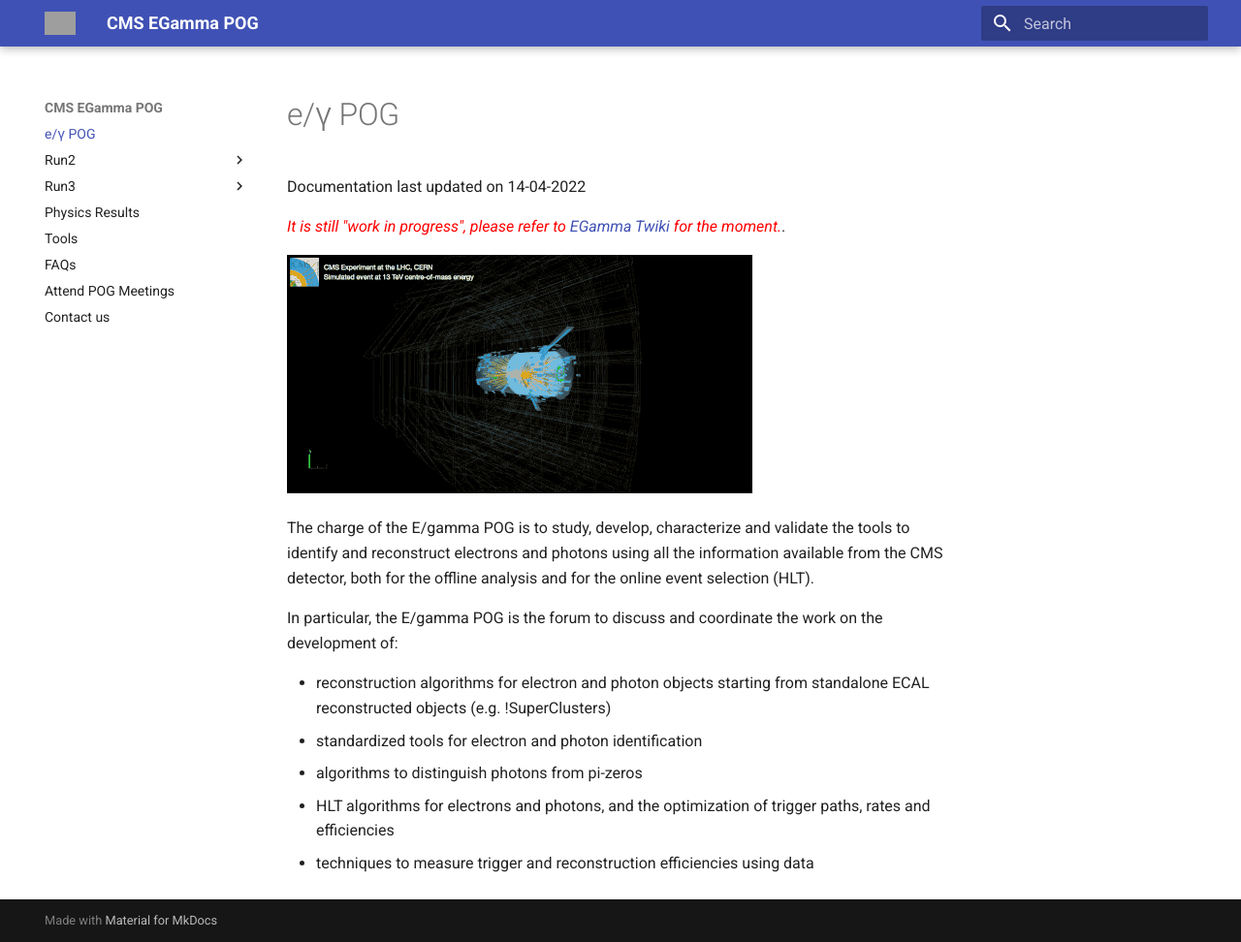
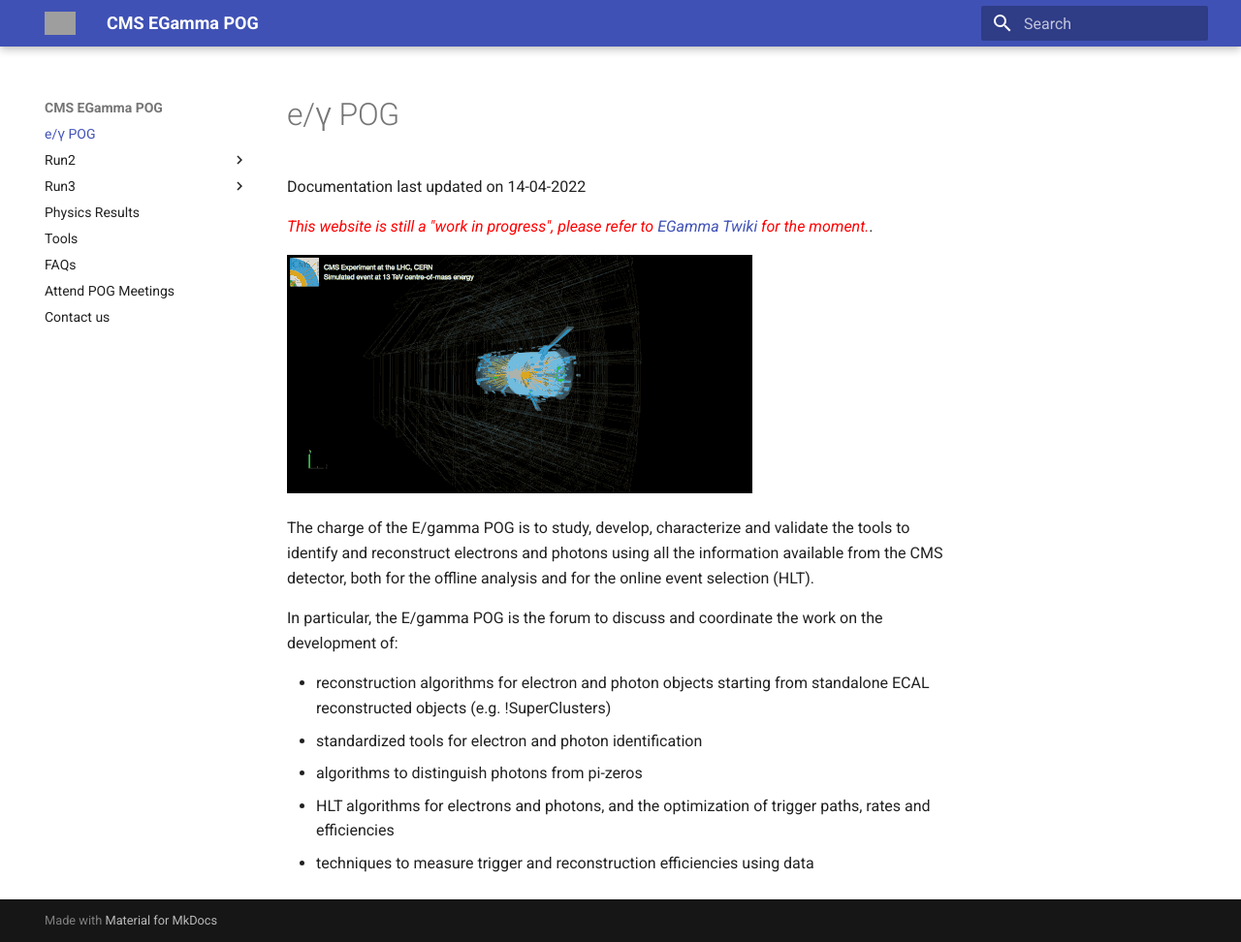
Before and after one commit to cms-egamma/cms-egamma-docs, an MkDocs documentation site: the page built from docs/index.md, in a window 1280 px wide and 972 px high. Shown: the whole window at 97% size. Built offline with MkDocs 1.6.1 and Material for MkDocs 9.7.7, drawn with Linux system fonts in a browser that asks for light colours; grey boxes are pictures that could not be loaded.

Commit message:
Update index.md

```diff
--- a/docs/index.md
+++ b/docs/index.md
@@ -1,7 +1,7 @@
 Documentation last updated on 14-04-2022
 
 <!---Start writing below this! Do not change the last updated date. It will change automatically while deployment-->
-<span style="color:red">*It is still "work in progress", please refer to <a href="https://twiki.cern.ch/twiki/bin/viewauth/CMS/EgammaPOG">EGamma Twiki</a> for the moment.*</span>.
+<span style="color:red">*This website is still a "work in progress", please refer to <a href="https://twiki.cern.ch/twiki/bin/viewauth/CMS/EgammaPOG">EGamma Twiki</a> for the moment.*</span>.
 
 ![Alt Text](/files/cmsanimation.gif)
 
```
